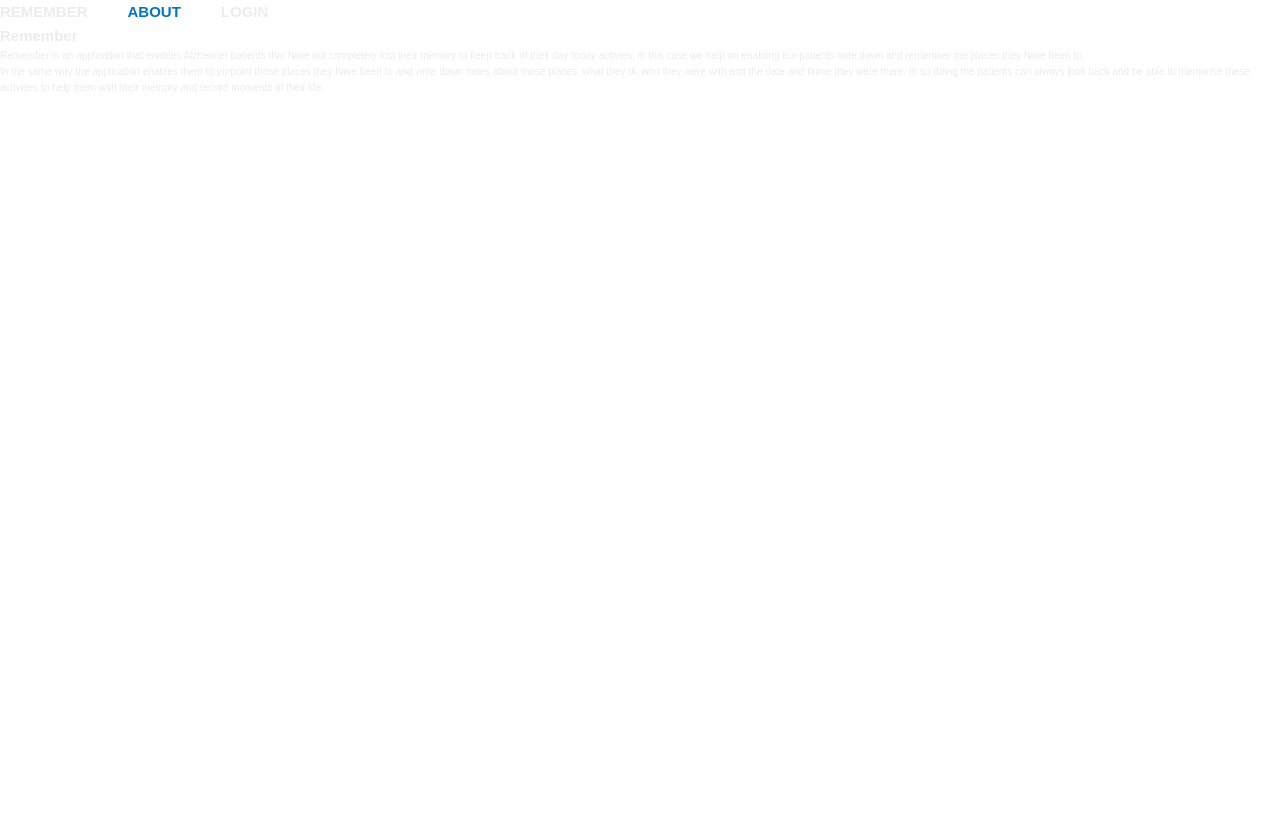
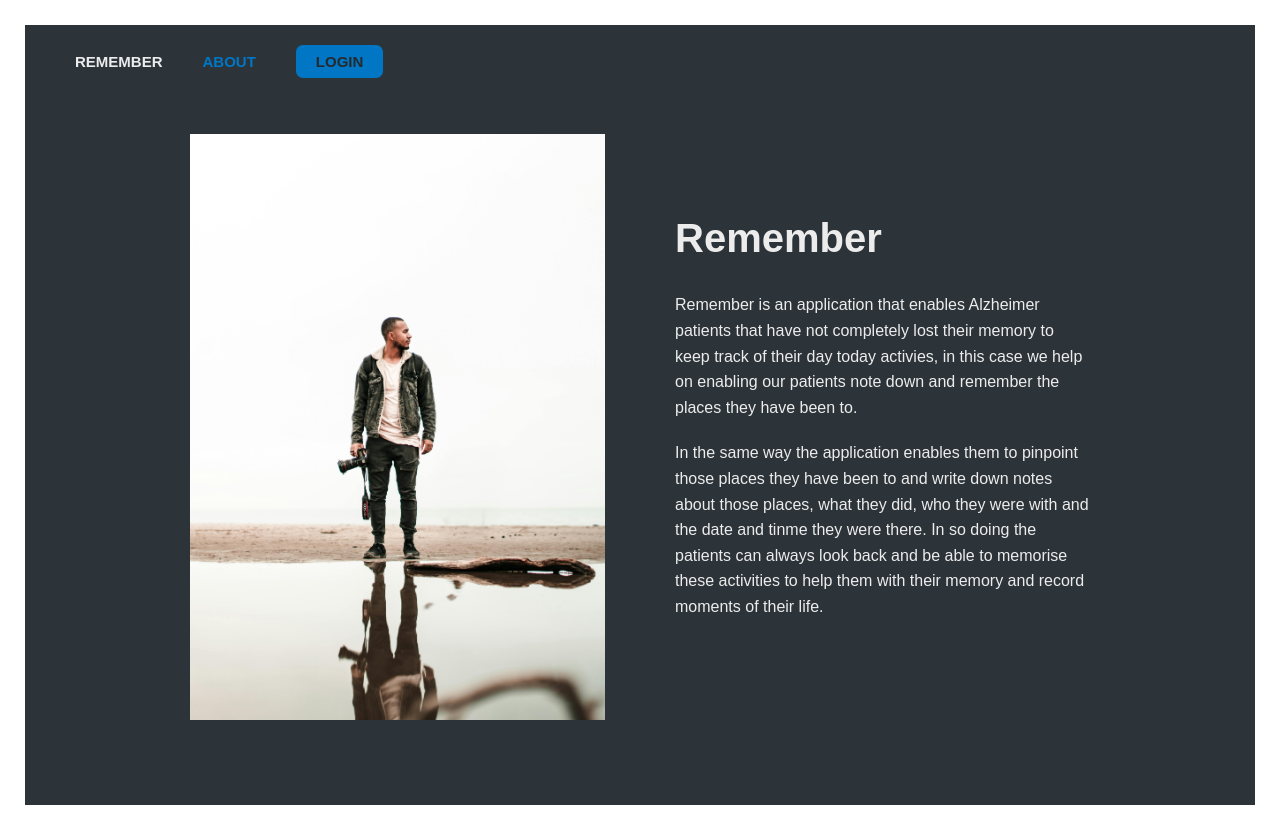
Before and after one commit to Allano256/Remember, a React (Vite) app in the folder remember/: page /about in a window 1280 px wide. Before the commit the page ends 800 px from the top, so only its background shows below. Built offline with nearby package versions, Linux system fonts and the light colour scheme.

Commit message:
Added image to About page

```diff
--- a/remember/src/App.jsx
+++ b/remember/src/App.jsx
@@ -12,8 +12,8 @@ function App() {
     <Routes>
       <Route path="/"  element={<HomePage />} />
       <Route path="about" element= {<AboutPage/>} />
+      <Route path="login" element={<Login />} />
       <Route path="app" element={<AppLayout />} />
-      <Route path="login" element={<Login />} />
       <Route path="*"  element={<PageNotFound />} />
       </Routes>
       </BrowserRouter>
--- a/remember/src/Pages/AboutPage.jsx
+++ b/remember/src/Pages/AboutPage.jsx
@@ -1,17 +1,19 @@
 import PageNavigation from "../components/PageNavigation";
+import styles from "./AboutPage.module.css"
 
 
 export default  function AboutPage() {
     return (
-       <main>
+       <main className={styles.abt} >
         <PageNavigation />
 
         <section>
+            <img src="cameraGuy.jpg" alt="A person standing on a mountain" />
             <div>
                 <h2>Remember</h2>
                 <p>Remember is an application that enables Alzheimer patients that have not completely lost their memory to keep track of their day today activies, in this case we help on enabling our patients note down and remember the places they have been to.</p>
 
-                <p>In the same way the application enables them to pinpoint those places they have been to and write down notes about those places, what they di, who they were with and the date and tinme they were there. In so doing the patients can always look back and be able to memorise these activities to help them with their memory and record moments of their life.</p>
+                <p>In the same way the application enables them to pinpoint those places they have been to and write down notes about those places, what they did, who they were with and the date and tinme they were there. In so doing the patients can always look back and be able to memorise these activities to help them with their memory and record moments of their life.</p>
             </div>
         </section>
        </main>
--- /dev/null
+++ b/remember/src/Pages/AboutPage.module.css
@@ -0,0 +1,34 @@
+.abt {
+  margin: 2.5rem;
+  padding: 2.5rem 5rem;
+  background-color: var(--color-dark--1);
+  min-height: calc(100vh - 5rem);
+}
+
+.abt section {
+  width: clamp(80rem, 80%, 90rem);
+  margin: 6rem auto;
+  display: grid;
+  grid-template-columns: 1fr 1fr;
+  gap: 7rem;
+  align-items: center;
+}
+
+.abt img {
+  width: 100%;
+}
+
+.abt h2 {
+  font-size: 4rem;
+  line-height: 1.2;
+  margin-bottom: 3rem;
+}
+
+.abt p {
+  font-size: 1.6rem;
+  margin-bottom: 2rem;
+}
+
+.abt section a {
+  margin-top: 2rem;
+}
--- a/remember/src/Pages/AppLayout.jsx
+++ b/remember/src/Pages/AppLayout.jsx
@@ -3,7 +3,7 @@ import PageNavigation from "../components/PageNavigation"
 
 function AppLayout() {
     return (
-        <div>
+        <div className={StyleSheet.app}>
             <PageNavigation />
             <AppNavigation />
             <h1>This is the page layout!</h1>
--- a/remember/src/Pages/HomePage.jsx
+++ b/remember/src/Pages/HomePage.jsx
@@ -3,16 +3,16 @@ import PageNavigation from "../components/PageNavigation";
 import styles from "./Homepage.module.css";
 
 
- export default function HomePage() {
+ export default function Home() {
     return (
 
-            <main className={styles.homepage} >
+            <main className={styles.home} >
                 <PageNavigation />
 
                 <section>
                     <h1>We help you remember...
                     <br />
-                    Remember helps you keep your fond experiences. </h1>
+                    Remember helps you keep your fond memories! </h1>
                     <h2>
                         With Remember, for every footstep you took to another country, restaurant or activity you did...we help you remember every happy moment.
                     </h2>
--- a/remember/src/Pages/Homepage.module.css
+++ b/remember/src/Pages/Homepage.module.css
@@ -1,4 +1,4 @@
-.homepage {
+.home {
   height: calc(100vh - 5rem);
   margin: 2.5rem;
   background-image: linear-gradient(
@@ -11,7 +11,7 @@
   padding: 2.5rem 5rem;
 }
 
-.homepage section {
+.home section {
   display: flex;
   flex-direction: column;
   height: 85%;
@@ -21,12 +21,12 @@
   text-align: center;
 }
 
-.homepage h1 {
+.home h1 {
   font-size: 4.5rem;
   line-height: 1.3;
 }
 
-.homepage h2 {
+.home h2 {
   width: 90%;
   font-size: 1.9rem;
   color: var(--color-light--1);
--- a/remember/src/Pages/Login.jsx
+++ b/remember/src/Pages/Login.jsx
@@ -1,15 +1,21 @@
+import { useState } from "react";
 import PageNavigation from "../components/PageNavigation";
+import styles from "./login.module.css"
+
 
  export default function  Login() {
+const [email, setEmail] = useState("doe@example.com")
+const [password, setPassword] = useState("jkyhkgik")
+
     return (
-        <main>
+        <main className={styles.login}>
             <PageNavigation />
-            <form action="">
-                <div>
+            <form className= {styles.form}>
+                <div className={styles.row} >
                     <label htmlFor="email">Email </label>
                     <input type="email" id="email" />
                 </div>
-                <div>
+                <div className={styles.row} >
                     <label htmlFor="password">Password</label>
                     <input type="password" id="password"  />
                 </div>
--- a/remember/src/components/PageNavigation.jsx
+++ b/remember/src/components/PageNavigation.jsx
@@ -13,7 +13,7 @@ function PageNavigation() {
                 </li>
 
                 <li>
-                    <NavLink to="/login">Login</NavLink>
+                    <NavLink to="/login" className={styles.ctaLink}>Login</NavLink>
                 </li>
 
 
```
Also changed, not shown: remember/Data/cities.json (added, +41 -0 lines), remember/src/Pages/AppLayOut.module.css (added, +7 -0 lines), remember/public/cameraGuy.jpg (added), remember/public/forest.jpg (added), remember/src/components/AppNav.module.css (deleted), remember/src/components/AppNavigation.module.css (added).
